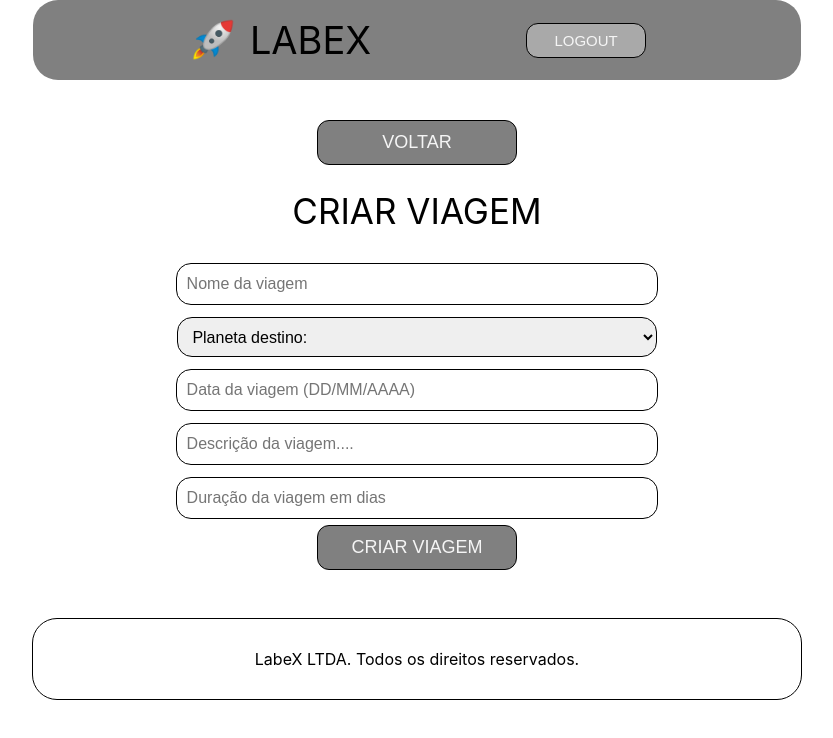
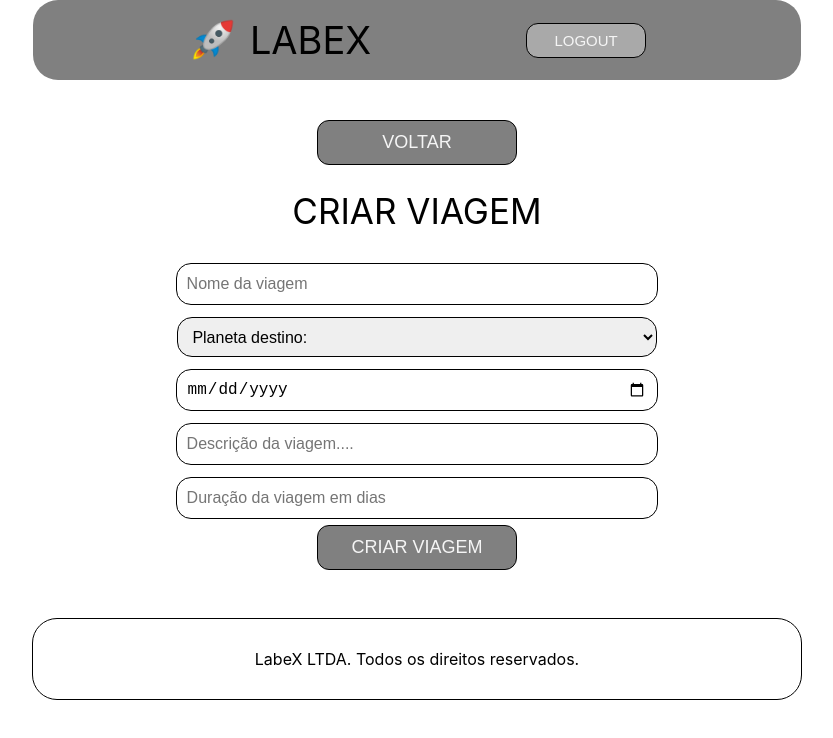
Before and after one commit to future4code/Ernesto-Mognol, a React (Create React App) app in the folder quinzena9/projeto9-LabeX/: page /admin/trips/create in a window 1280 px wide. Shown: the top 738 px of the page, without its empty margins (223-1056 px from the left). Built offline with nearby package versions, Linux system fonts and the light colour scheme; sample sign-in values are in the browser's storage.

Commit message:
Correção de input de data

```diff
--- a/quinzena9/projeto9-LabeX/src/pages/CreateTripPage.js
+++ b/quinzena9/projeto9-LabeX/src/pages/CreateTripPage.js
@@ -103,6 +103,14 @@ function CreateTripPage() {
             })
     };
 
+    const today = new Date();
+    const stringToday =
+        today.getFullYear() +
+        "-" +
+        ("0" + (today.getMonth() + 1)).substr(-2) +
+        "-" +
+        ("0" + today.getDate()).substr(-2);
+
     return (
         <CreateTripPageMainContainer>
             <Header />
@@ -148,8 +156,8 @@ function CreateTripPage() {
                         placeholder="Data da viagem (DD/MM/AAAA)"
                         value={form.date}
                         onChange={onChange}
-                        pattern="^(0?[1-9]|[12][0-9]|3[01])[\/\-](0?[1-9]|1[012])[\/\-]\d{4}"
-                        title="Insira um data DD/MM/AAAA."
+                        type="date"
+                        min={stringToday}
                         required />
                     <StyledInput
                         name={"description"}
```
